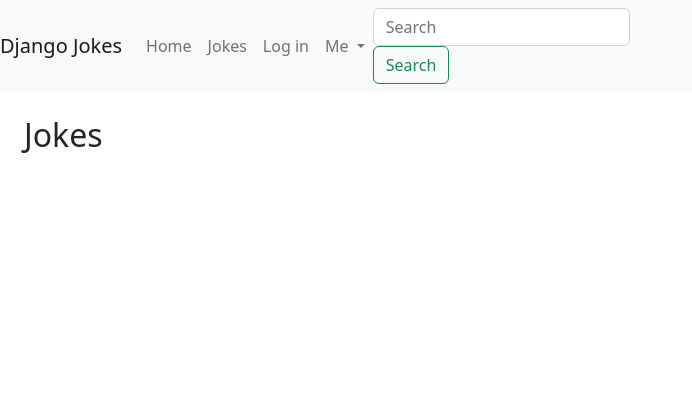
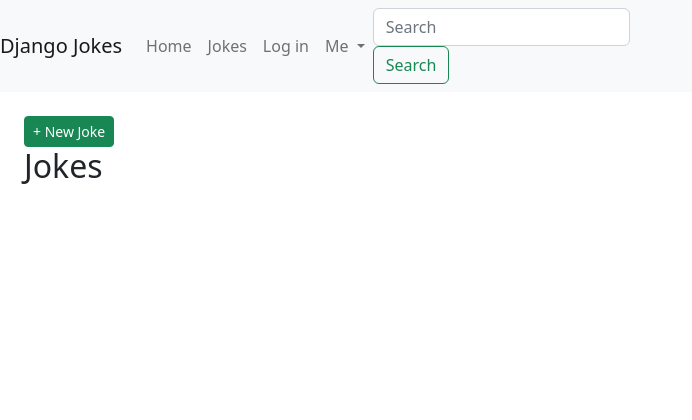
Before and after one commit to RaineyDevTech/djangojokes.com, a Django app: page /jokes/ in a window 1280 px wide. Shown: the top 420 px of the page, without its empty margins (0-692 px from the left). Run offline with Django 4.2, Linux system fonts and the light colour scheme; data that the repository does not hold is empty; some libraries are stand-ins or nearby versions.

Commit message:
-joke form added

```diff
--- a/jokes/urls.py
+++ b/jokes/urls.py
@@ -1,9 +1,12 @@
 from django.urls import path
 
-from .views import JokeDetailView, JokeListView
+from .views import (JokeCreateView, JokeDetailView, JokeListView,
+                    JokeUpdateView)
 
 app_name = 'jokes'
 urlpatterns = [
+    path('joke/<int:pk>/update/', JokeUpdateView.as_view(), name='update'),
+    path('joke/create/', JokeCreateView.as_view(), name='create'),
     path('joke/<int:pk>/', JokeDetailView.as_view(), name='detail'),
     path('', JokeListView.as_view(), name='list'),
 ]
--- a/jokes/views.py
+++ b/jokes/views.py
@@ -1,9 +1,20 @@
-from django.views.generic import DetailView, ListView
+from django.views.generic import CreateView, DetailView, ListView, UpdateView
 
 from .models import Joke
+
+class JokeCreateView(CreateView):
+    model = Joke
+    fields = ['question', 'answer']
+
+
+class JokeDetailView(DetailView):
+    model = Joke
+
 
 class JokeListView(ListView):
     model = Joke
 
-class JokeDetailView(DetailView):
+
+class JokeUpdateView(UpdateView):
     model = Joke
+    fields = ['question', 'answer']
--- a/templates/jokes/joke_list.html
+++ b/templates/jokes/joke_list.html
@@ -2,12 +2,17 @@
 
 {% block title %}Jokes{% endblock %}
 {% block main %}
+  <a class="btn btn-success btn-sm float-right" href="{% url 'jokes:create' %}">
+    + New Joke
+  </a>
   <h2>Jokes</h2>
   <ul class="list-group list-group-flush mb-3">
     {% for joke in joke_list %}
       <li class="list-group-item">
         <a href="{{ joke.get_absolute_url }}">{{ joke.question }}</a>
-    </li>
+        <a href="{% url 'jokes:update' joke.pk %}"
+          class="btn btn-info btn-sm float-right mr-2">Update</a>
+      </li>
     {% endfor %}
   </ul>
 {% endblock %}
```
Also changed, not shown: templates/jokes/joke_form.html (added, +15 -0 lines).
